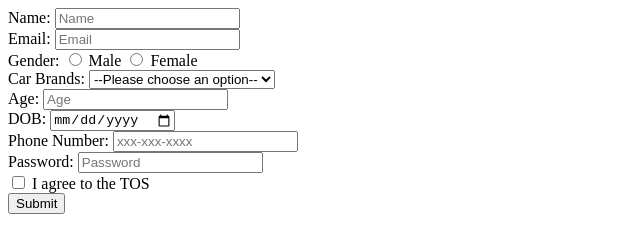
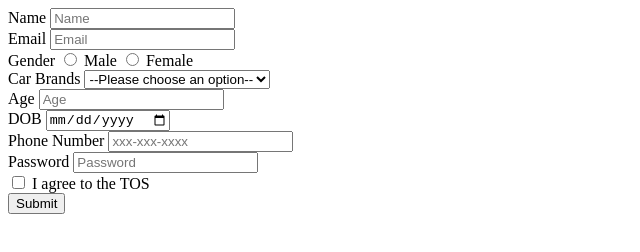
Before and after one commit to acciojob/signup-form-car-Kartikgauniyal, a website: page main.html in a window 1280 px wide. Shown: the full height of the page, 0-640 px from the left. Drawn offline with Linux system fonts and the light colour scheme.

Commit message:
created a submission

```diff
--- a/main.html
+++ b/main.html
@@ -9,14 +9,14 @@
 <body>
 	<!-- the entire body must be written by student -->
    <form action="/submit" method="post">
-		<label for="name">Name:</label>
+		<label for="name">Name</label>
 		<input type="text" id="name" Placeholder="Name" required>
 		<br>
-		<label for="email">Email:</label>
-		<input type="email" id="email" placeholder="Email" required>
+		<label for="email">Email</label>
+		<input type="Email" id="email" placeholder="Email" required>
 		<br>
 
-		<label>Gender:</label>
+		<label>Gender</label>
 
 		<input type="radio" id="gender_m"  name="gender" required>
 		<label for="gender_m">Male</label>
@@ -25,25 +25,24 @@
 		<br>
 
 
-		<label for="Car Brands">Car Brands:</label>
+		<label for="cars">Car Brands</label>
 		<select id="cars" name="cars" required>
 			<option value="" disabled selected>--Please choose an option--</option>
-			<!-- Add options for car brands here -->
 			<option value="toyota">Toyota</option>
 			<option value="ford">Ford</option>
 			<option value="honda">Honda</option>
-			<!-- Add more options as needed -->
+
 		</select>
 		<br>
-		<label for="age">Age:</label>
+		<label for="age">Age</label>
     <input type="number" id="age" name="age" placeholder="Age" required><br>
 
-    <label for="dob">DOB:</label>
+    <label for="dob">DOB</label>
     <input type="date" id="dob" name="dob" required><br>
 
-    <label for="tel">Phone Number:</label>
+    <label for="tel">Phone Number</label>
     <input type="tel" id="tel" name="tel" placeholder="xxx-xxx-xxxx"><br>
-	<label for="password">Password:</label>
+	<label for="password">Password</label>
     <input type="password" id="password"
 		placeholder="Password" required><br>
 
```
